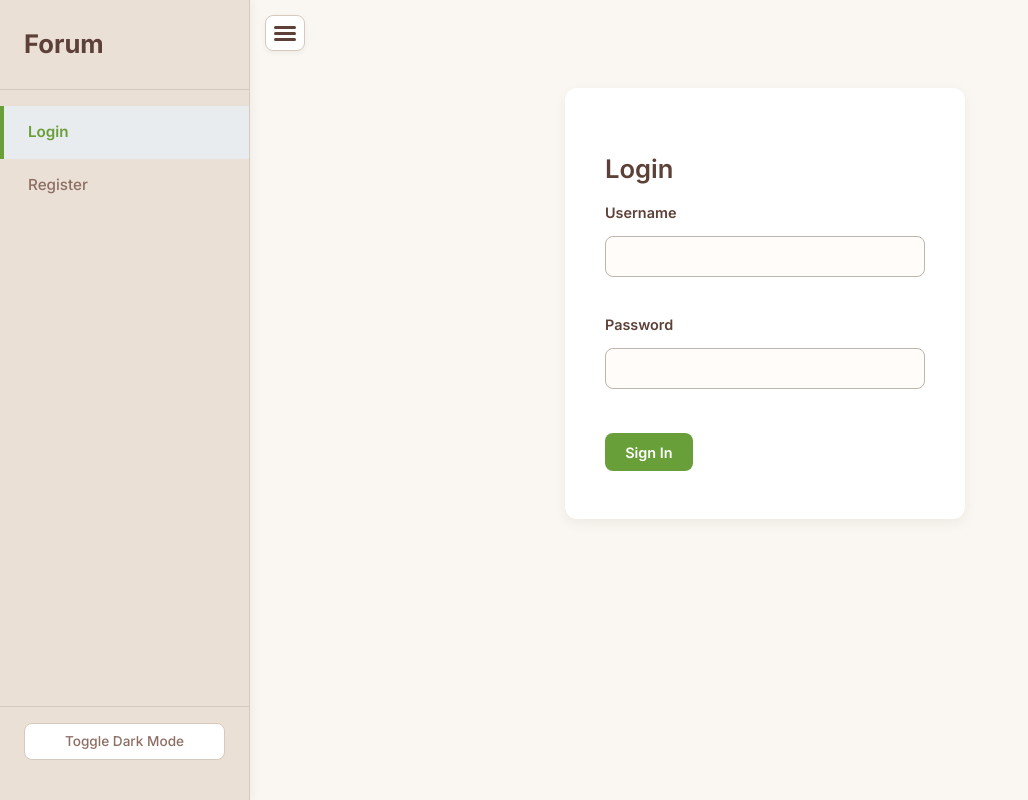
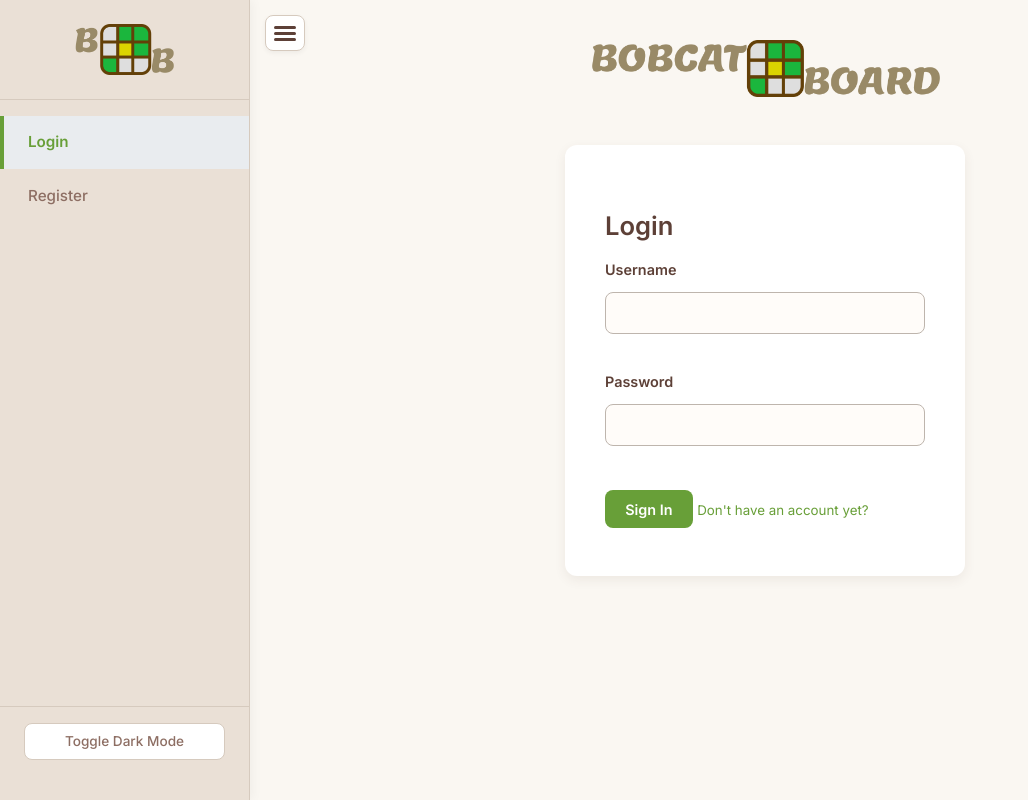
Before and after one commit to emanvela28/108-Final, a Flask app: page /login in a window 1280 px wide. Shown: the whole page, without its empty margins (0-1028 px from the left). Run offline with Flask 3, Linux system fonts and the light colour scheme; some libraries are stand-ins or nearby versions.

Commit message:
Added site branding. added "create a new account" on sign=-in page

```diff
--- a/app/templates/base.html
+++ b/app/templates/base.html
@@ -6,6 +6,7 @@
     <title>{% block title %}Forum{% endblock %}</title>
     <link href="https://fonts.googleapis.com/css2?family=Inter:wght@400;500;600;700&display=swap" rel="stylesheet">
     <link rel="stylesheet" href="{{ url_for('static', filename='styles.css') }}">
+    <link rel="icon" type="image/x-icon" href="../static/assets/favicon.png">
 </head>
 <body>
 
@@ -29,7 +30,10 @@
         <div class="sidebar-header">
 
             {#NEED TO PICK A NAME#}
-            <a href="{{ url_for('main.home_page') if current_user.is_authenticated else url_for('main.login') }}" class="sidebar-brand">Forum</a>
+            <a href="{{ url_for('main.home_page') if current_user.is_authenticated else url_for('main.login') }}" class="sidebar-brand" style="display: flex; justify-content: center; align-items: center;">
+                <img src="../static/assets/Bobcat board logo Small.png" alt="Bobcat Board" style="max-width: 100px; height: auto;">
+            </a>
+
             {#NEED TO PICK A NAME#}
         </div>
         <ul class="sidebar-nav">
--- a/app/templates/feed.html
+++ b/app/templates/feed.html
@@ -2,6 +2,9 @@
 {% block title %}{{ title }} - {{ super() }}{% endblock %}
 
 {% block content %}
+    <div style="display: flex; justify-content: center; align-items: center;">
+        <img src="../static/assets/Bobcat board text logo.png" alt="Bobcat Board" style="max-width: 350px;">
+    </div>
     <h1 class="mb-2">{{ title }}</h1>
 
     {% if posts %}
--- a/app/templates/login.html
+++ b/app/templates/login.html
@@ -3,6 +3,9 @@
 {% block title %}Login | Login {% endblock %}
 
 {% block content %}
+<div style="display: flex; justify-content: center; align-items: center;">
+    <img src="../static/assets/Bobcat board text logo.png" alt="Bobcat Board" style="max-width: 350px;">
+</div>
 <div class="login-box">
     <h2>Login</h2>
     <form method="POST" action="{{ url_for('main.login') }}">
@@ -16,6 +19,9 @@
             {{ form.password(class="form-control", size=32) }}
         </div>
         {{ form.submit(class="btn btn-primary btn-block") }}
+        <small class="text-muted">
+            <a href="{{ url_for('main.register') }} " class="{{ 'active' if request.endpoint == 'main.register' else '' }}">Don't have an account yet?</a>
+        </small>
     </form>
     </div>
 {% endblock %}
--- a/app/templates/register.html
+++ b/app/templates/register.html
@@ -6,6 +6,9 @@
 <div class="row justify-content-center">
     <div class="col-md-6">
         <div class="card mt-5">
+            <div style="display: flex; justify-content: center; align-items: center;">
+                <img src="../static/assets/Bobcat board text logo.png" alt="Bobcat Board" style="max-width: 350px;">
+            </div>
             <div class="card-header">
                 <h2 class="text-center">Create Your Account</h2>
             </div>
```
Also changed, not shown: app/static/assets/Bobcat board logo Small.png (added), app/static/assets/Bobcat board text logo.png (added), app/static/assets/favicon.png (added).
